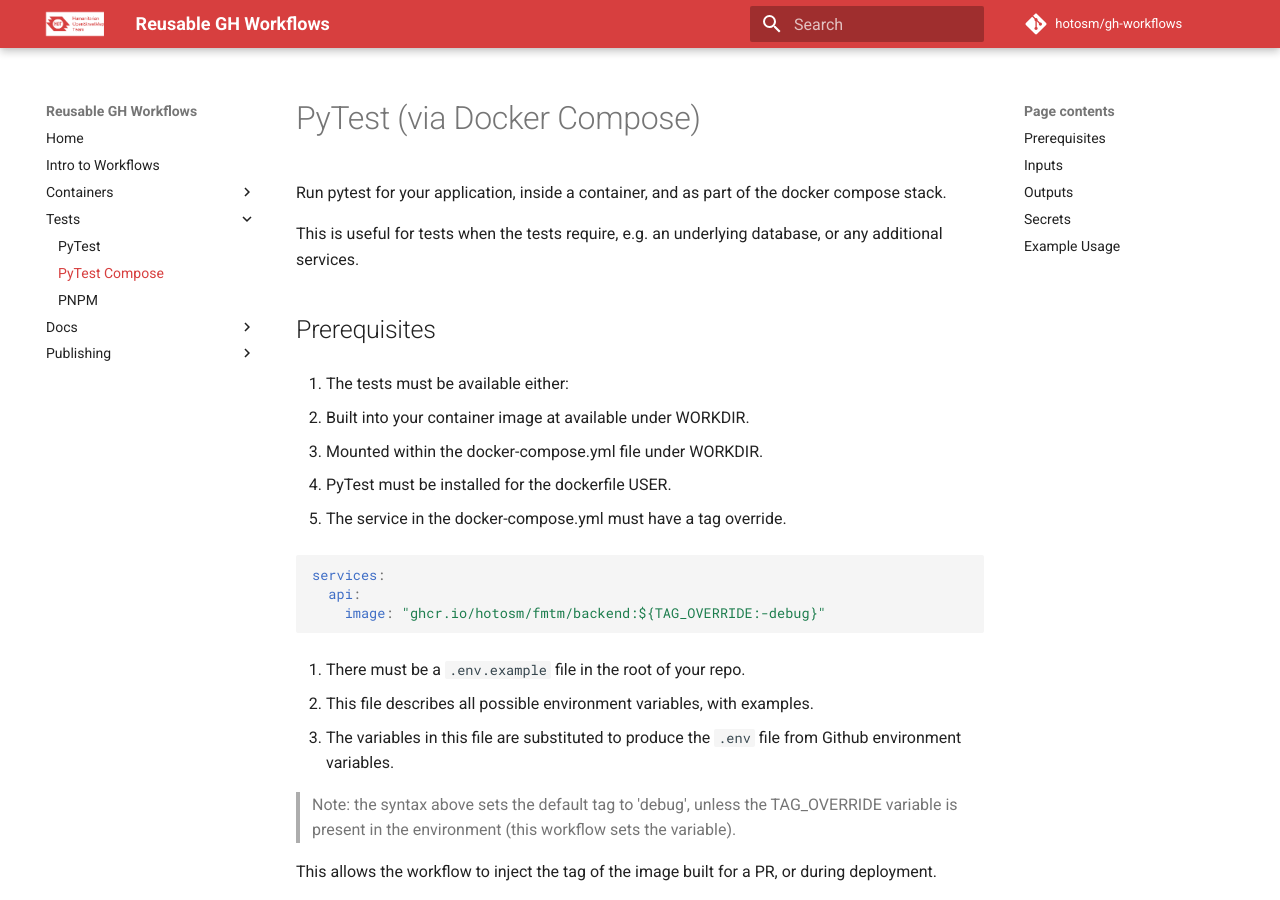
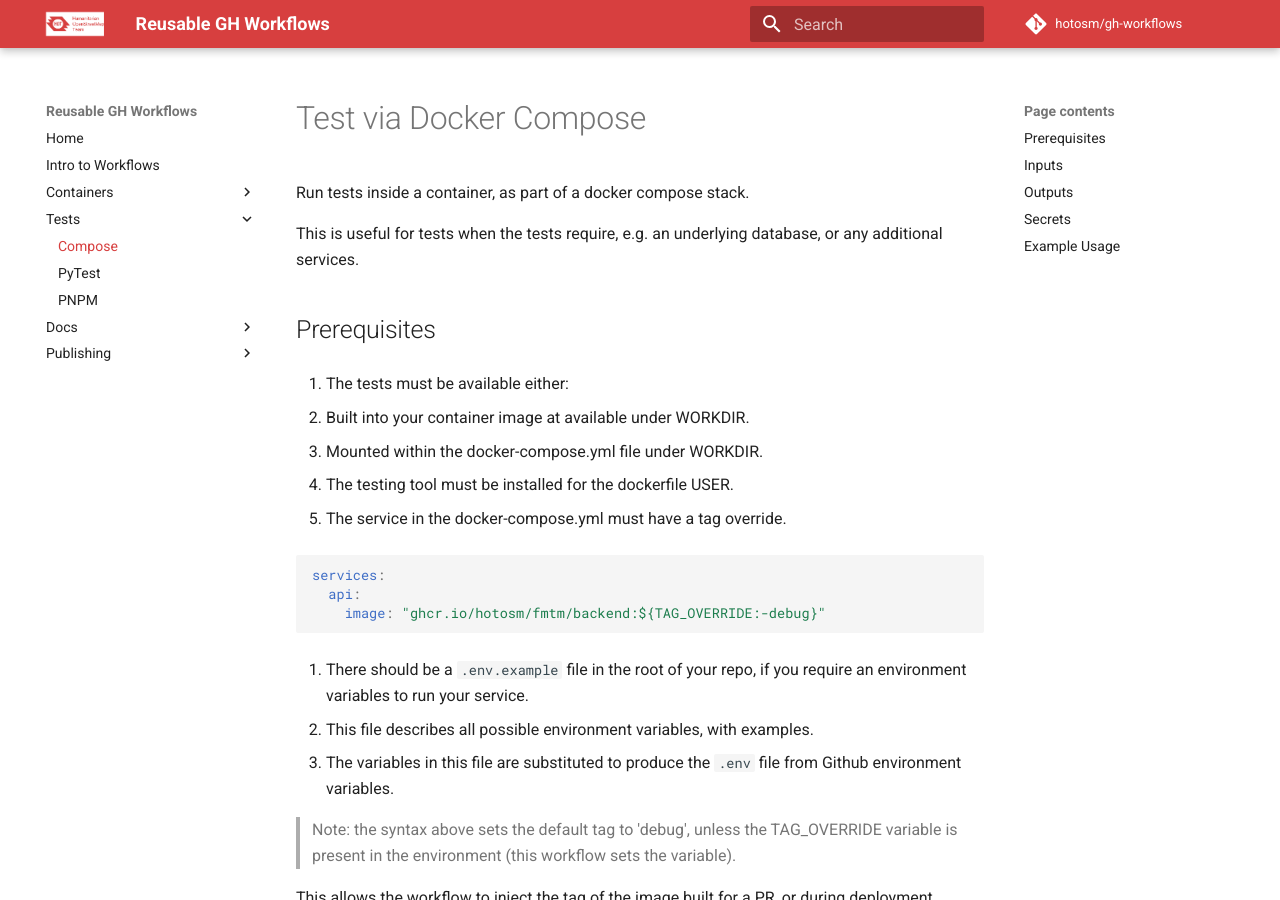
Before and after one commit to hotosm/gh-workflows, an MkDocs documentation site: the page built from docs/test_compose.md, in a window 1280 px wide and 900 px high. Built offline with MkDocs 1.6.1 and Material for MkDocs 9.7.7, drawn with Linux system fonts in a browser that asks for light colours; comment, search, counter and statistics services are not loaded.

Commit message:
docs: update test_compose info & sidebar entry

````diff
--- a/docs/test_compose.md
+++ b/docs/test_compose.md
@@ -1,7 +1,7 @@
-# PyTest (via Docker Compose)
+# Test via Docker Compose
 
-Run pytest for your application, inside a container,
-and as part of the docker compose stack.
+Run tests inside a container, as part of a docker
+compose stack.
 
 This is useful for tests when the tests require, e.g. an
 underlying database, or any additional services.
@@ -13,7 +13,7 @@ underlying database, or any additional services.
 - Built into your container image at available under WORKDIR.
 - Mounted within the docker-compose.yml file under WORKDIR.
 
-2. PyTest must be installed for the dockerfile USER.
+2. The testing tool must be installed for the dockerfile USER.
 
 3. The service in the docker-compose.yml must have a tag override.
 
@@ -23,7 +23,8 @@ services:
     image: "ghcr.io/hotosm/fmtm/backend:${TAG_OVERRIDE:-debug}"
 ```
 
-4. There must be a `.env.example` file in the root of your repo.
+4. There should be a `.env.example` file in the root of your repo,
+if you require an environment variables to run your service.
 
 - This file describes all possible environment variables,
   with examples.
--- a/mkdocs.yml
+++ b/mkdocs.yml
@@ -54,8 +54,8 @@ nav:
       - Image Artifact: image_artifact.md
       - Remote Deploy: remote_deploy.md
   - Tests:
+      - Compose: test_compose.md
       - PyTest: test_pytest.md
-      - PyTest Compose: test_compose.md
       - PNPM: test_pnpm.md
   - Docs:
       - MkDocs Build: mkdocs_build.md
````
